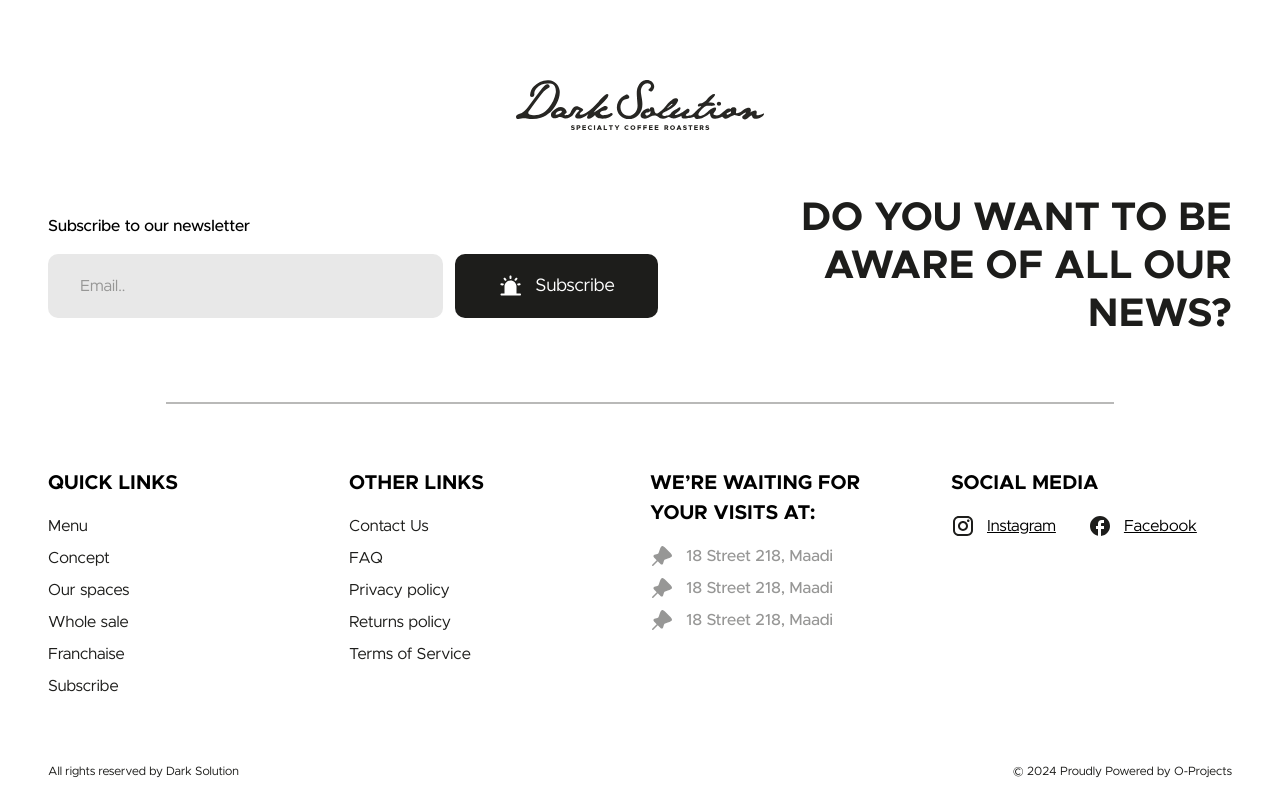
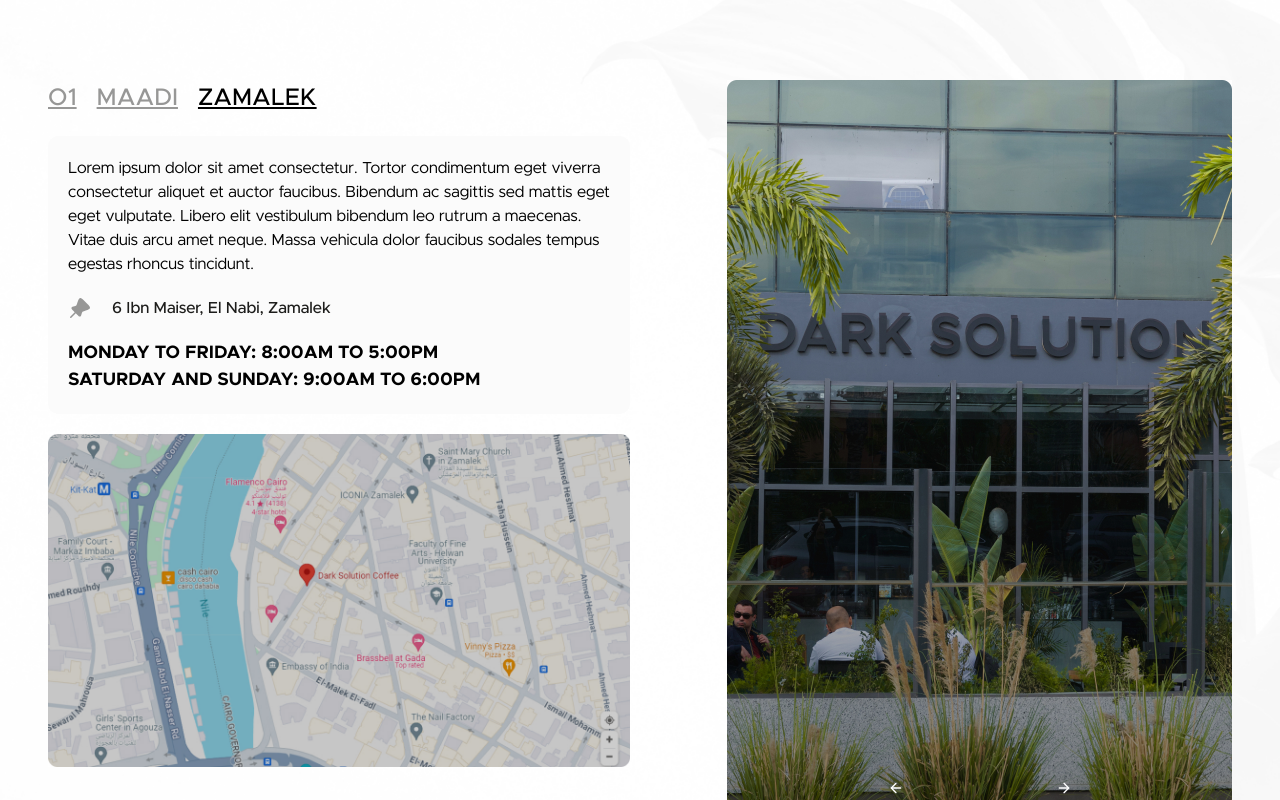
Before and after one commit to YousefMostafa121/dark-solution, a Next.js app: page /ourSpaces in a window 1280 px wide. Shown: the part 820-1620 px from the top of the page. Built offline with nearby package versions, Linux system fonts and the light colour scheme.

Commit message:
add our spaces

```diff
--- /dev/null
+++ b/app/ourSpaces/Components/Location.tsx
@@ -0,0 +1,76 @@
+import React from "react";
+import Image from "next/image";
+import map from "@/public/images/map.jpg";
+import slider from "@/public/images/slider2.jpg";
+import {
+  Carousel,
+  CarouselContent,
+  CarouselItem,
+  CarouselNext,
+  CarouselPrevious,
+} from "@/components/ui/carousel";
+import pin from "@/public/images/pin.svg";
+
+const Location = () => {
+  return (
+    <div className="  py-[50px] md:py-[100px] bg-[url(/images/flower.jpg)] bg-cover bg-no-repeat ">
+      <div className="container grid grid-cols-1 md:grid-cols-2 place-content-between gap-5  ">
+        <div>
+          <div className=" flex gap-5">
+            <p className=" text-24 text-[#979796] font-[500] uppercase underline">
+              O1
+            </p>
+            <p className=" text-24 text-[#979796] font-[500] uppercase underline">
+              Maadi
+            </p>
+            <p className=" text-24 text-black font-[500] uppercase underline">
+              Zamalek
+            </p>
+          </div>
+          <div className=" bg-[#FBFBFB] rounded-[10px] p-5 mt-5 flex flex-col gap-5 mb-5">
+            <p className=" text-16 text-black">
+              Lorem ipsum dolor sit amet consectetur. Tortor condimentum eget
+              viverra consectetur aliquet et auctor faucibus. Bibendum ac
+              sagittis sed mattis eget eget vulputate. Libero elit vestibulum
+              bibendum leo rutrum a maecenas. Vitae duis arcu amet neque. Massa
+              vehicula dolor faucibus sodales tempus egestas rhoncus tincidunt.
+            </p>
+            <div className=" flex gap-5">
+              <Image src={pin} alt="pin" />
+              <p className=" text-16 text-[#1D1D1B] font-[500]">
+                6 Ibn Maiser, El Nabi, Zamalek
+              </p>
+            </div>
+            <p className=" text-18 text-black font-[700] uppercase">
+              Monday to Friday: 8:00am to 5:00pm <br />
+              Saturday and Sunday: 9:00am to 6:00pm
+            </p>
+          </div>
+          <Image src={map} alt="map" />
+        </div>
+        <Carousel
+          opts={{
+            loop: true,
+          }}
+          className=" max-w-[505px]  ml-auto"
+        >
+          <CarouselContent>
+            {Array.from({ length: 10 }).map((_, index) => (
+              <CarouselItem key={index}>
+                <Image src={slider} alt="founder" className=" max-h-[788px] " />
+              </CarouselItem>
+            ))}
+          </CarouselContent>
+          <div className=" absolute bottom-32 right-1/2">
+            <CarouselNext />
+          </div>
+          <div className=" absolute bottom-32 left-1/2">
+            <CarouselPrevious />
+          </div>
+        </Carousel>
+      </div>
+    </div>
+  );
+};
+
+export default Location;
--- a/app/ourSpaces/page.tsx
+++ b/app/ourSpaces/page.tsx
@@ -2,12 +2,16 @@
 import Header from '@/components/shared/Header'
 import React from 'react'
 import HeroSection from './Components/HeroSection'
+import Vibe from '@/components/shared/Vibe'
+import Location from './Components/Location'
 
 const Page = () => {
   return (
     <div>
       <Header/>
       <HeroSection/>
+      <Location/>
+      <Vibe/>
       <Footer/>
     </div>
   )
```
Also changed, not shown: public/images/map.jpg (added), public/images/slider2.jpg (added).
